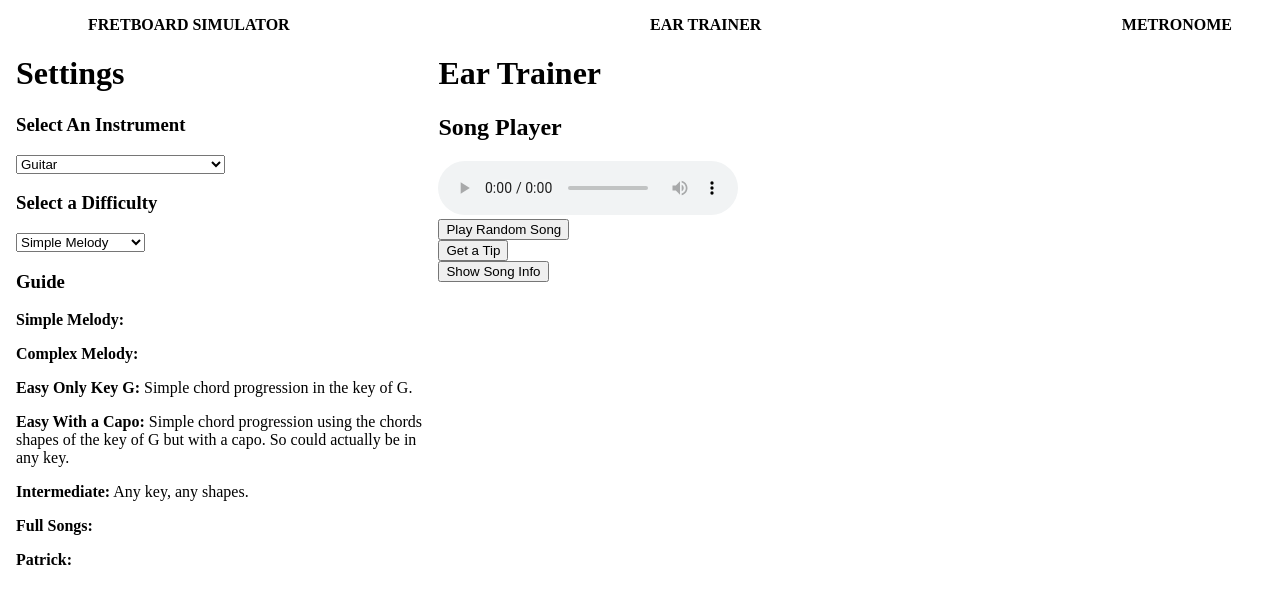
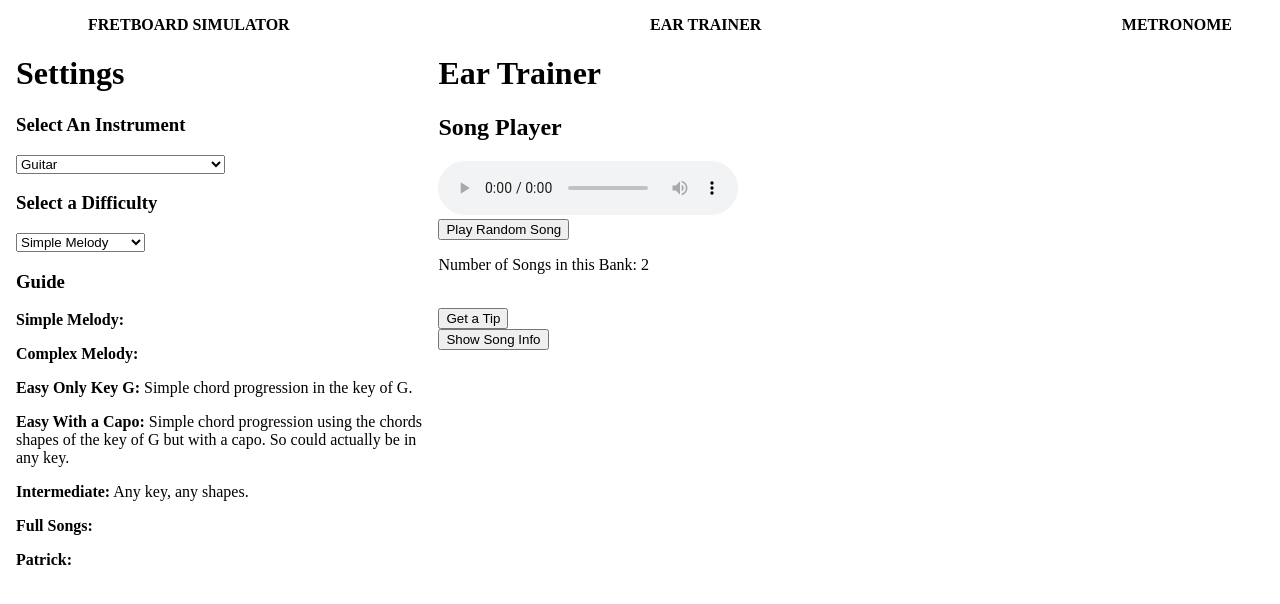
Before and after one commit to CalvinGaiennie/music-vite, a React (Vite) app: page / in a window 1280 px wide. Shown: the top 604 px of the page. Built offline with nearby package versions, Linux system fonts and the light colour scheme.

Commit message:
added a p that shows the number of songs available but now the page crashes if the bank is empty

```diff
--- a/src/components/SongPlayer.jsx
+++ b/src/components/SongPlayer.jsx
@@ -1,4 +1,4 @@
-function SongPlayer({ setSong, song, songList, difficulty }) {
+function SongPlayer({ setSong, song, songList, difficulty, difficultyNumber }) {
   const playRandomSong = () => {
     const randomIndex = Math.floor(Math.random() * songList[difficulty].length);
     // const newSong = songs[randomIndex];
@@ -22,6 +22,7 @@ function SongPlayer({ setSong, song, songList, difficulty }) {
       </audio>
       <br />
       <button onClick={playRandomSong}>Play Random Song</button>
+      <p>Number of Songs in this Bank: {difficultyNumber}</p>
       <br />
       <button>Get a Tip</button>
       <br />
--- a/src/pages/EarTrainer.jsx
+++ b/src/pages/EarTrainer.jsx
@@ -7,7 +7,7 @@ function EarTrainer() {
   const [song, setSong] = useState("/Assets/Songs/ET_1_Simple_Man.mp3");
   const [instrument, setInstrument] = useState("Guitar");
   const [difficulty, setDifficulty] = useState("Guitar-simple-melody");
-
+  const [difficultyNumber, setDifficultyNumber] = useState(0);
   const handleDifficultyChange = (e) => {
     setDifficulty(e.target.value);
   };
@@ -202,6 +202,10 @@ function EarTrainer() {
     ],
   };
 
+  useEffect(() => {
+    setDifficultyNumber(songList[difficulty].length);
+  }, [difficulty]);
+
   return (
     <div>
       <AppNav />
@@ -220,6 +224,7 @@ function EarTrainer() {
             setSong={setSong}
             songList={songList}
             difficulty={difficulty}
+            difficultyNumber={difficultyNumber}
           />
         </div>
       </div>
```
